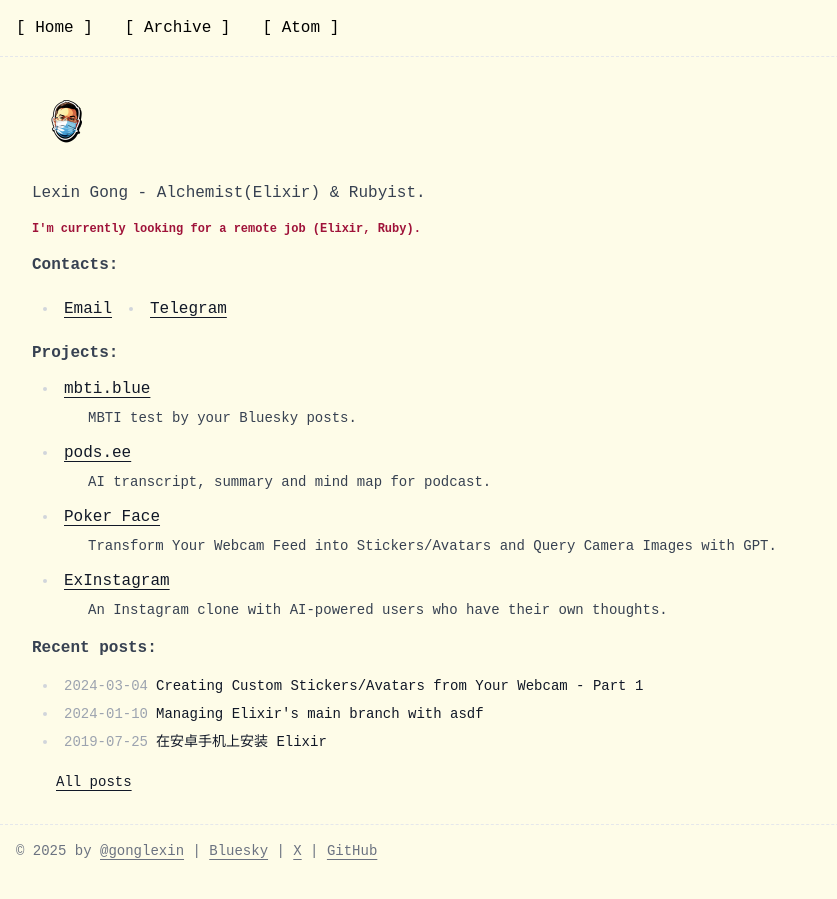
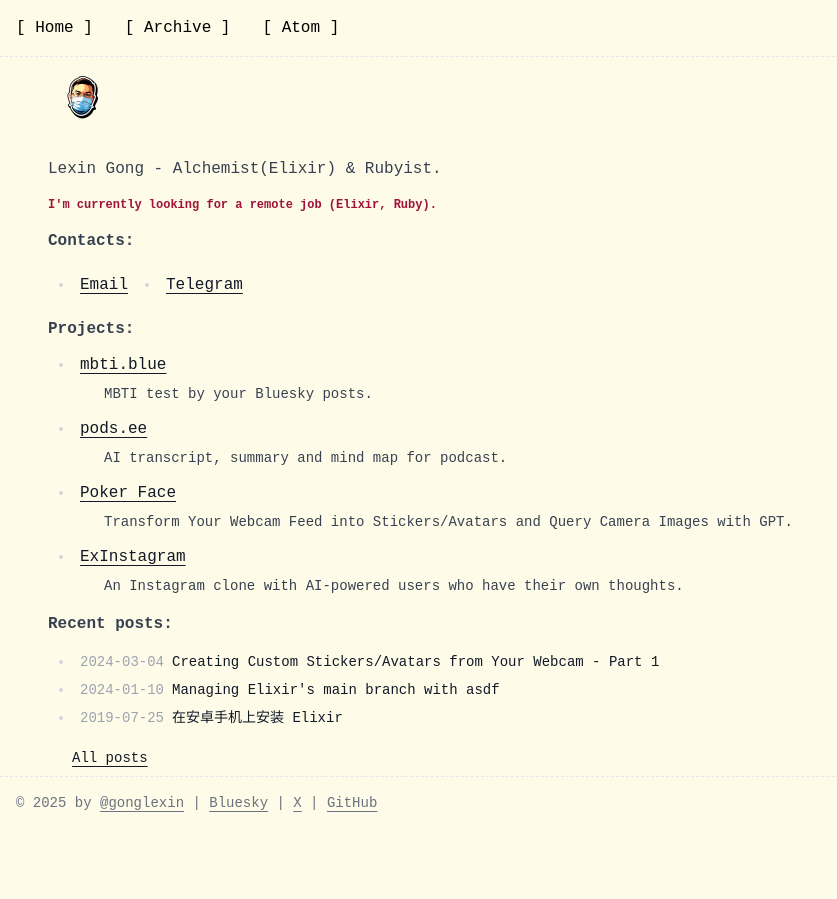
Before and after one commit to gonglexin/gonglexin.github.io, a Jekyll site: the page built from index.html, in a window 1280 px wide. Shown: the whole page, without its empty margins (0-837 px from the left). Built offline with Jekyll 4.4.1, drawn with Linux system fonts in a browser that asks for light colours; nearby versions of some CDN libraries; some web fonts are replaced.

Commit message:
:lipstick: Adjust main content padding

```diff
--- a/_layouts/default.html
+++ b/_layouts/default.html
@@ -56,7 +56,7 @@
 <body class="bg-yellow-50 underline-offset-4">
   {% include nav.html %}
 
-  <main class="p-8">{{ content }}</main>
+  <main class="px-12 py-2">{{ content }}</main>
 
   {% include footer.html %}
 
```
